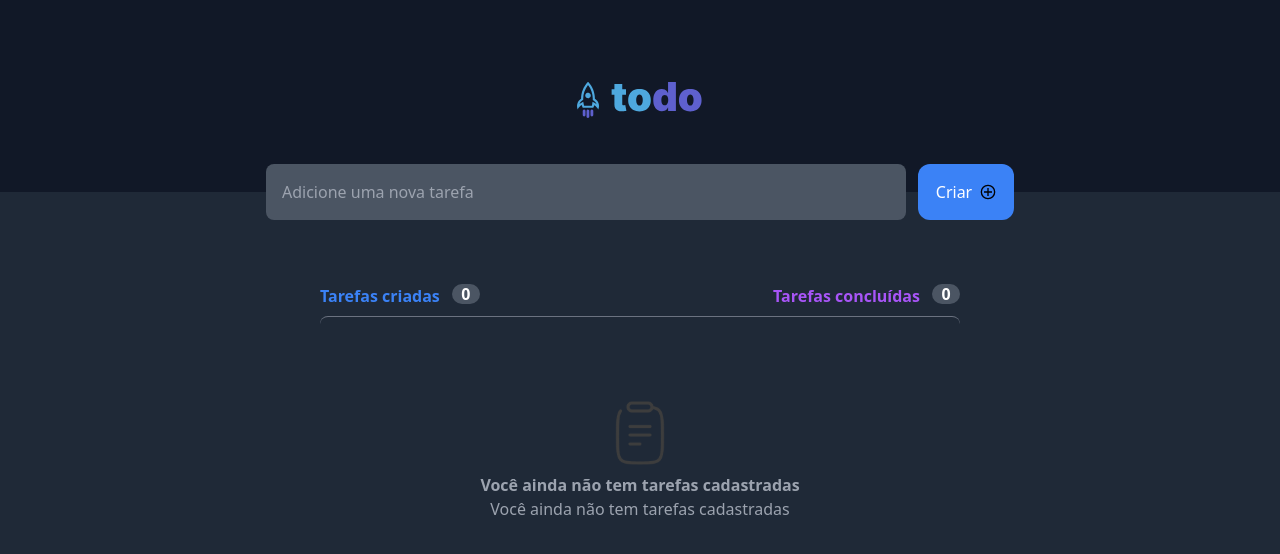
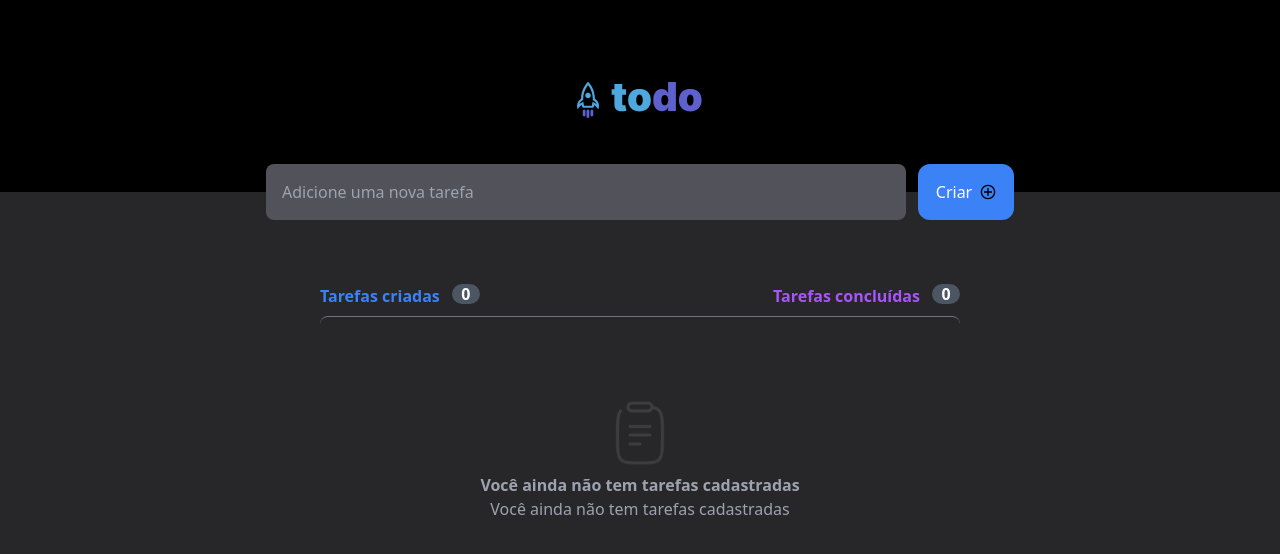
Before and after one commit to alysonbarreto02/to-do, a Next.js app: page / in a window 1280 px wide. Shown: the top 554 px of the page. Built offline with nearby package versions, Linux system fonts and the light colour scheme.

Commit message:
ajustando cores

```diff
--- a/src/components/AddTask/AddTask.tsx
+++ b/src/components/AddTask/AddTask.tsx
@@ -3,7 +3,7 @@ import { GrAddCircle } from "react-icons/gr";
 export default function AddTask(){
     return(
         <div className="flex justify-center items-center -mt-7">
-            <input type="text" placeholder="Adicione uma nova tarefa" className="text-white px-4 w-2/4 h-14 bg-gray-600 rounded-lg" />
+            <input type="text" placeholder="Adicione uma nova tarefa" className="text-white px-4 w-2/4 h-14 bg-zinc-600 rounded-lg" />
             <button className="flex  justify-center items-center bg-blue-500 w-24 h-14 ml-3 rounded-xl text-white font-medium">Criar <div className="ml-2"><GrAddCircle/></div> </button>
         </div>
     )
--- a/src/components/Header/Header.tsx
+++ b/src/components/Header/Header.tsx
@@ -1,7 +1,7 @@
 export default function Header(){
     return(
         <div>
-            <div className="flex w-full h-48 bg-gray-900 justify-center items-center">
+            <div className="flex w-full h-48 bg-black justify-center items-center">
                 <img src="assets/logo.svg" alt="TO-DO" className="w-32 h-12" />
             </div>
         </div>
--- a/src/components/ZoneTask/Task.tsx
+++ b/src/components/ZoneTask/Task.tsx
@@ -3,9 +3,9 @@ import { FiTrash } from "react-icons/fi"
 export default function Task() {
     return (
         <div className="flex justify-center">
-            <div className="w-2/4 py-4 flex border-gray-500 bg-gray-400 rounded-lg">
+            <div className="w-2/4 py-4 flex bg-zinc-400 rounded-lg">
                 <div className="mr-5 ml-2 h-full justify-center items-center flex "><input type="checkbox" className="rounded-full" /></div>
-                <div><p>Fazer algo muito importante pra que aquela coisa muito importante possa acontecer</p></div>
+                <div><p className="text-zinc-100">Fazer algo muito importante pra que aquela coisa muito importante possa acontecer</p></div>
                 <div className="flex justify-center items-center mr-2 ml-5"> <FiTrash /> </div>
             </div>
         </div>
--- a/styles/globals.css
+++ b/styles/globals.css
@@ -3,5 +3,5 @@
 @tailwind utilities;
 
 body{
-    @apply bg-gray-800
+    @apply bg-zinc-800
 }
```
